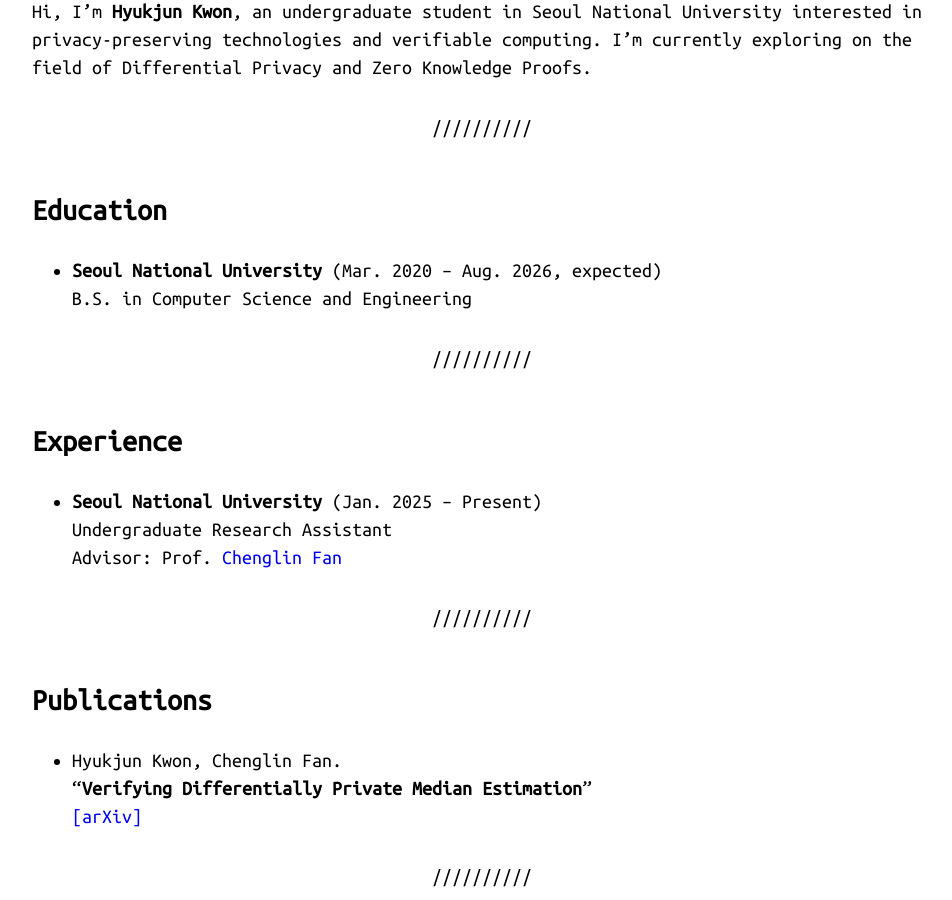
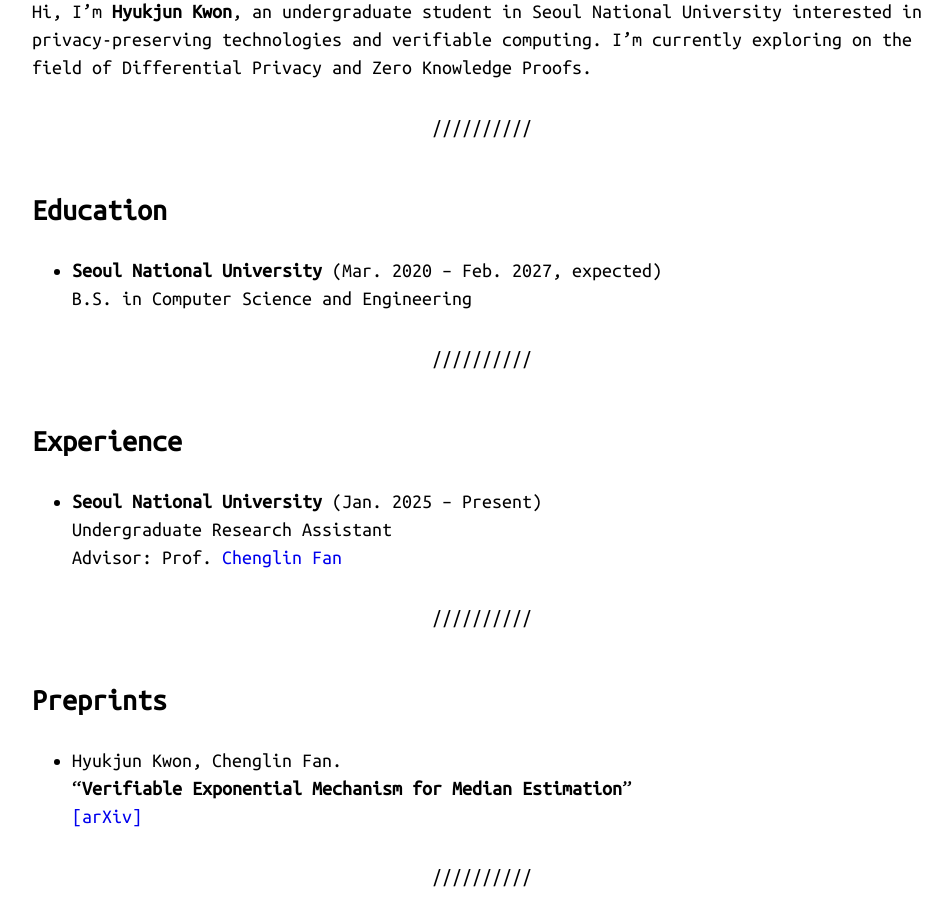
Before and after one commit to Hyoek-Jun-Kwon/Hyoek-Jun-Kwon.github.io, a Jekyll site: the page built from index.md, in a window 1280 px wide and 900 px high, scrolled down 752 px. Shown: the whole window, without its empty margins (158-1110 px from the left). Built offline with Jekyll 4.4.1, drawn with Linux system fonts in a browser that asks for light colours.

Commit message:
feat. 논문정보수정

```diff
--- a/index.md
+++ b/index.md
@@ -34,7 +34,7 @@
 
 ## Education
 
-- **Seoul National University** (Mar. 2020 – Aug. 2026, expected)
+- **Seoul National University** (Mar. 2020 – Feb. 2027, expected)
   B.S. in Computer Science and Engineering
 
 ---
@@ -47,11 +47,11 @@
 
 ---
 
-## Publications
+## Preprints
 
 - Hyukjun Kwon, Chenglin Fan.
-  "**Verifying Differentially Private Median Estimation**"
-  [[arXiv]](https://arxiv.org/abs/2505.16246#)
+  "**Verifiable Exponential Mechanism for Median Estimation**"
+  [[arXiv]](https://arxiv.org/abs/2505.16246v2)
 
 ---
 
```
